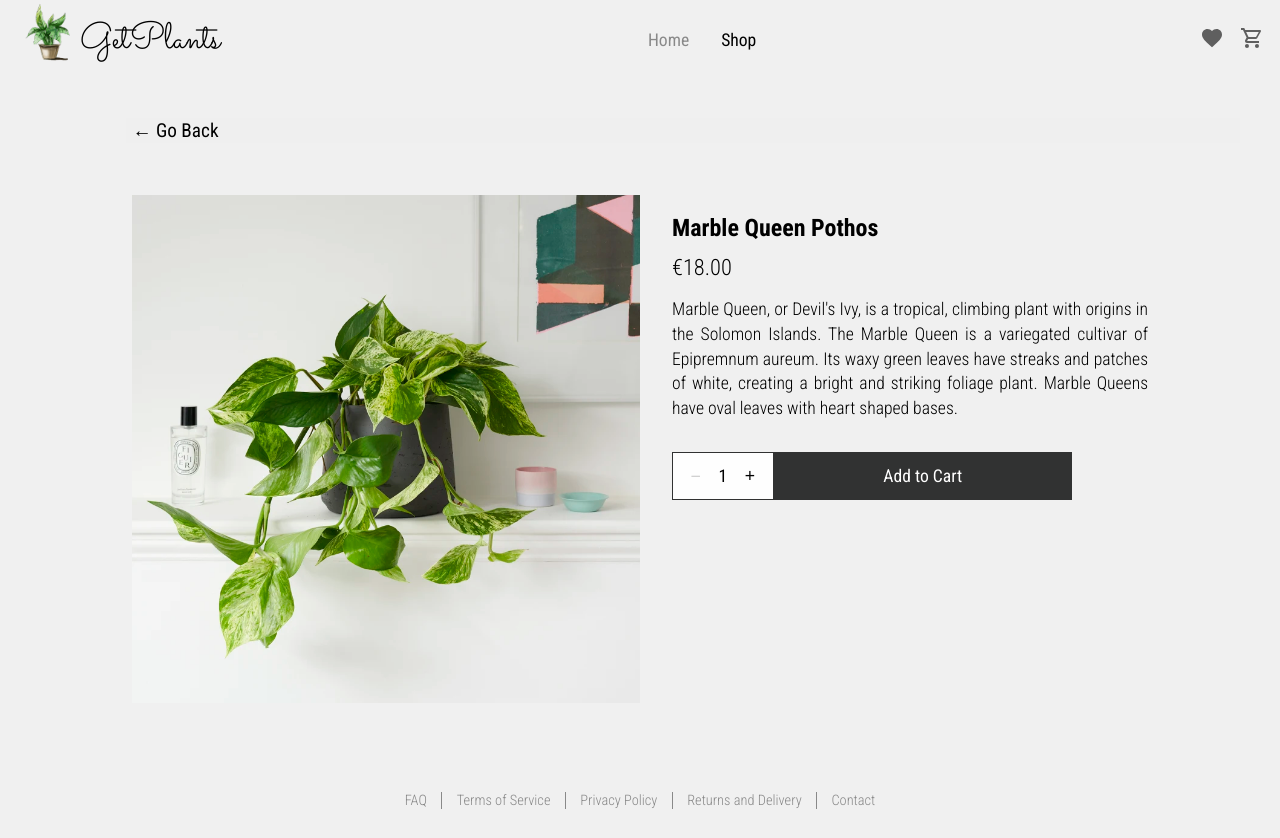
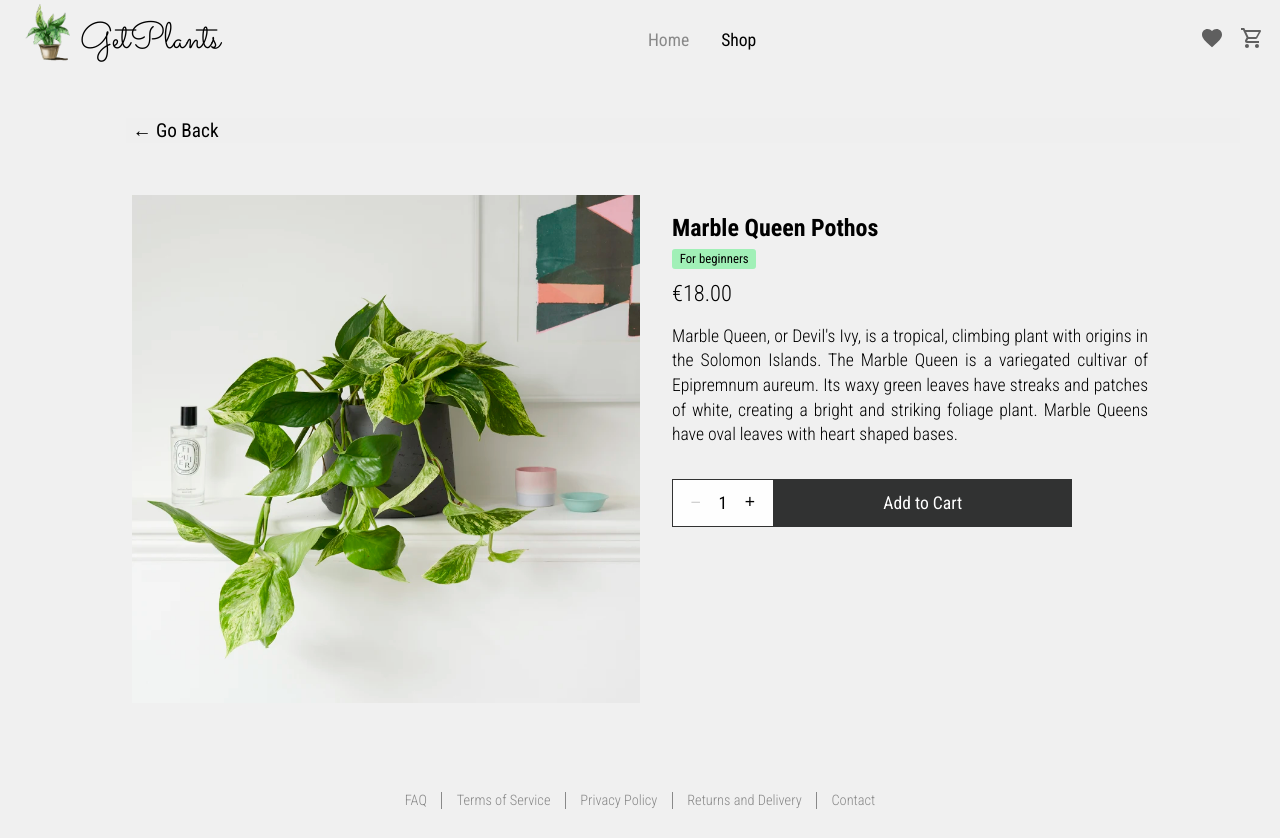
Before and after one commit to RimaSem/plant-shop, a React (Vite) app: page /plant-shop/shop/1 in a window 1280 px wide. Built offline with nearby package versions, Linux system fonts and the light colour scheme.

Commit message:
Add labels to details page

```diff
--- a/src/pages/ItemDetail.tsx
+++ b/src/pages/ItemDetail.tsx
@@ -53,6 +53,12 @@ function ItemDetail() {
         <img src={item.img} />
         <div className="info-wrapper">
           <h2>{item.name}</h2>
+          <div className="plant-type-labels">
+            {item.forBeginners && (
+              <div className="beginner-friendly">For beginners</div>
+            )}
+            {item.isPetSafe && <div className="pet-friendly">Pet-friendly</div>}
+          </div>
           <div className="price">€{item.price}.00</div>
           <div className="description">
             Marble Queen, or Devil's Ivy, is a tropical, climbing plant with
--- a/src/pages/scss/ItemDetail.scss
+++ b/src/pages/scss/ItemDetail.scss
@@ -33,6 +33,23 @@
 
       h2 {
         margin-bottom: 0;
+      }
+
+      .plant-type-labels {
+        display: flex;
+        gap: 1em;
+        margin-top: 0.5em;
+        font-size: 0.9rem;
+
+        .beginner-friendly,
+        .pet-friendly {
+          padding: 0.2em 0.6em;
+          border-radius: 3px;
+          background-color: #a1f0b7;
+        }
+        .pet-friendly {
+          background-color: rgb(248, 225, 160);
+        }
       }
 
       .price {
@@ -122,6 +139,10 @@
         flex: 1;
         align-self: flex-start;
 
+        .plant-type-labels {
+          font-size: 0.8rem;
+        }
+
         .description {
           font-weight: 300;
         }
```
